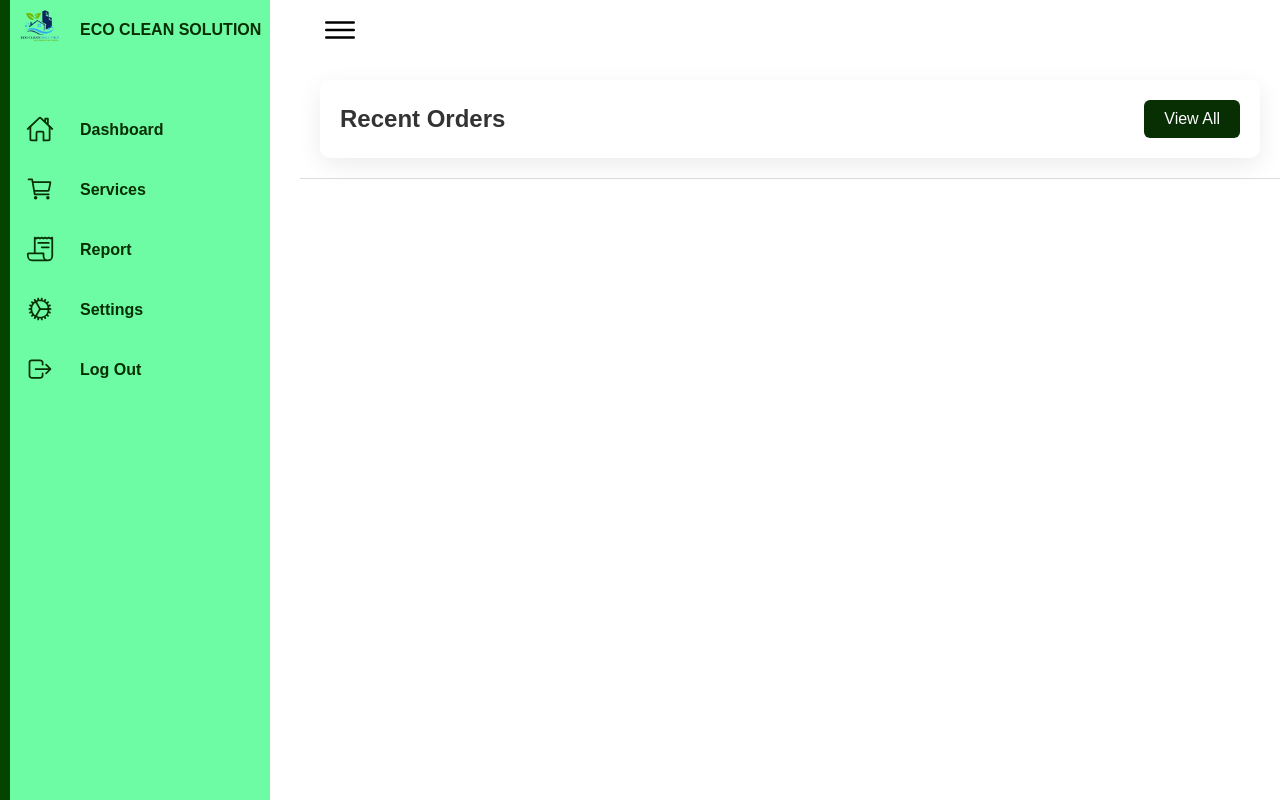
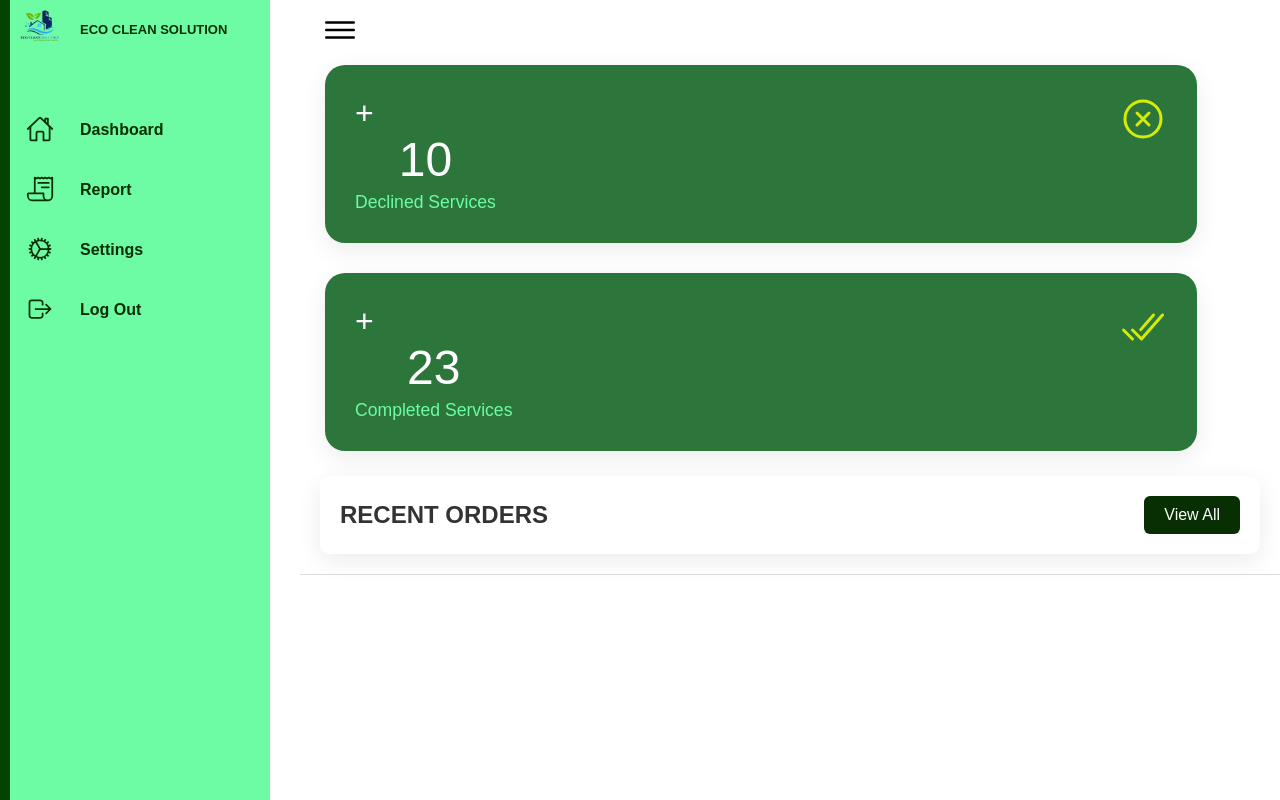
Before and after one commit to Daniel-IRYIVUZE/Eco_clean_Solutions, a Flask app: page /dashboard in a window 1280 px wide. Run offline with Flask 3, Linux system fonts and the light colour scheme; a user stored in the database is signed in.

Commit message:
updating user-dash.html

```diff
--- a/EcoApp/templates/user-dash.html
+++ b/EcoApp/templates/user-dash.html
@@ -7,7 +7,7 @@
     <meta http-equiv="X-UA-Compatible" content="IE=edge">
     <meta name="viewport" content="width=device-width, initial-scale=1.0">
     <link rel="icon" href="images/logo.jpg" type="jpg">
-    <title>Eco Clean Solution | User</title>
+    <title>ECS | User Dashboard</title>
     <!-- ======= Styles ====== -->
     <link rel="stylesheet" href="static/user-dash.css">
 </head>
@@ -19,8 +19,8 @@
             <ul>
                 <li>
                     <a href="#dashboard">
-                        <img class="icon" src="logo.png" alt="">
-                        <span class="title">ECO CLEAN SOLUTION</span>
+                        <img class="icon" src="images/logo.png" alt="">
+                        <span class="topup">ECO CLEAN SOLUTION</span>
                     </a>
                 </li>
 
@@ -34,16 +34,7 @@
                 </li>
 
                 <li>
-                    <a href="#services">
-                        <span class="icon">
-                            <ion-icon name="cart-outline"></ion-icon>
-                        </span>
-                        <span class="title">Services</span>
-                    </a>
-                </li>
-
-                <li>
-                    <a href="#report">
+                    <a href="userrepo.html">
                         <span class="icon">
                             <ion-icon name="receipt-outline"></ion-icon>
                         </span>
@@ -52,7 +43,7 @@
                 </li>
 
                 <li>
-                    <a href="#settings">
+                    <a href="settings.html">
                         <span class="icon">
                             <ion-icon name="cog-outline"></ion-icon>
                         </span>
@@ -81,65 +72,84 @@
                 </div>
 
             </div>
+            <!-- ======================= Cards ================== -->
+            <div class="cardBox" id="dashboard">
+                <div class="card">
+                    <div>
+                        <div class="sign">+</div>
+                        <div class="counter" data-target="10"></div>
+                        <div class="cardName">Declined Services</div>
+                    </div>
+                    <div class="iconBx">
+                        <ion-icon name="close-circle-outline"></ion-icon>
+                    </div>
+                </div>
+
+
+                <div class="card">
+                    <div>
+                        <div class="sign">+</div>
+                        <div class="counter" data-target="23">0</div>
+                        <div class="cardName">Completed Services</div>
+                    </div>
+                    <div class="iconBx">
+                        <ion-icon name="checkmark-done-outline"></ion-icon>
+                    </div>
+                </div>
+            </div>
 
     <!-- ================ Order Details List ================= -->
     <div class="details" id="dashboard">
         <div class="recentOrders">
             <div class="cardHeader">
-                <h2>Recent Orders</h2>
+                <h2>RECENT ORDERS</h2>
                 <a href="#" class="btn" id="viewAllBtn">View All</a>
             </div>
 
             <table class="report" id="orderTable">
                 <thead>
                     <tr>
-                        <td>Company Name</td>
-                        <td>Service</td>
+                        <td>ID</td>
+                        <td>Name</td>
                         <td>Date</td>
-                        <td>Price / Month</td>
+                        <td>Time</td>
+                        <td>Price/Month</td>
                         <td>Status</td>
                     </tr>
                 </thead>
 
                 <tbody>
                     <tr>
-                        <td data-label="Name">Super clean Rwanda</td>
-                        <td data-label="Name">Fire damage cleanup</td>
-                        <td data-label="Price">10/06/2024</td>
-                        <td data-label="Payment">$300</td>
-                        <td data-label="Status"><span class="status delivered">Done</span></td>
+                        <td data-label="ID">1</td>
+                        <td data-label="Name">Residential Cleaning</td>
+                        <td data-label="Date">10/06/2024</td>
+                        <td data-label="Time">10:30 AM</td>
+                        <td data-label="Date">$300</td>
+                        <td data-label="Status"><span class="status delivered">Complete</span></td>
                     </tr>
-
                     <tr>
-                        <td data-label="Name">Super clean Rwanda</td>
-                        <td data-label="Name">24/7 waste collection</td>
-                        <td data-label="Price">09/06/2024</td>
-                        <td data-label="Payment">$100</td>
-                        <td data-label="Status"><span class="status pending">Pending</span></td>
+                        <td data-label="ID">2</td>
+                        <td data-label="Name">Residential Cleaning</td>
+                        <td data-label="Date">10/06/2024</td>
+                        <td data-label="Time">10:30 AM</td>
+                        <td data-label="Date">$300</td>
+                        <td data-label="Status"><span class="status pending">Progress</span></td>
                     </tr>
-
                     <tr>
-                        <td data-label="Name">Super clean Rwanda</td>
-                        <td data-label="Name">Emergence Dumpster</td>
-                        <td data-label="Price">07/06/2024</td>
-                        <td data-label="Payment">$180</td>
-                        <td data-label="Status"><span class="status delivered">Done</span></td>
-                    </tr>
-
-                    <tr>
-                        <td data-label="Name">Super clean Rwanda</td>
-                        <td data-label="Name">Environmental Remediation</td>
-                        <td data-label="Price">05/06/2024</td>
-                        <td data-label="Payment">$130</td>
+                        <td data-label="ID">3</td>
+                        <td data-label="Name">Residential Cleaning</td>
+                        <td data-label="Date">10/06/2024</td>
+                        <td data-label="Time">10:30 AM</td>
+                        <td data-label="Date">$300</td>
                         <td data-label="Status"><span class="status declined">Declined</span></td>
                     </tr>
-
                     <tr>
-                        <td data-label="Name">Super clean Rwanda</td>
-                        <td data-label="Name">Industrial Accident cleanup</td>
-                        <td data-label="Price">01/06/2024</td>
-                        <td data-label="Payment">$115</td>
-                        <td data-label="Status"><span class="status delivered">Done</span></td>
+                        <td data-label="ID">4</td>
+                        <td data-label="Name">Residential Cleaning</td>
+                        <td data-label="Date">10/06/2024</td>
+                        <td data-label="Time">10:30 AM</td>
+                        <td data-label="Date">$300</td>
+                        <td data-label="Status"><span class="status delivered">Complete</span></td>
                     </tr>
                 </tbody>
             </table>
```
